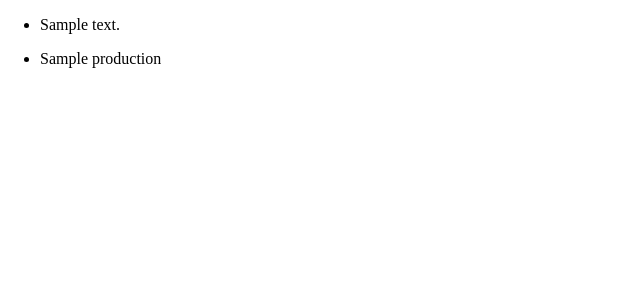
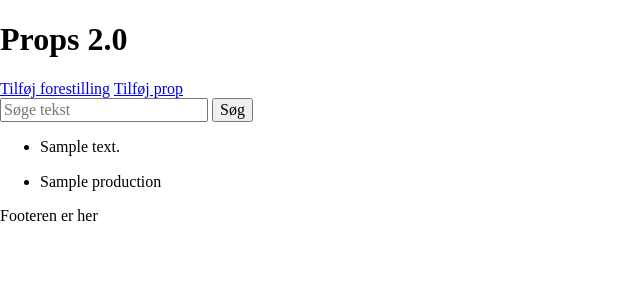
Before and after one commit to Project-Props/Props, a PHP site: page / in a window 1280 px wide. Shown: the top 300 px of the page, without its empty margins (0-640 px from the left). Run offline with PHP 8.4, Linux system fonts and the light colour scheme; tables that the repository leaves empty hold one stand-in row (values such as "Sample post"); some libraries are stand-ins or nearby versions.

Commit message:
add more stuff to layout

```diff
--- a/views/layout.php
+++ b/views/layout.php
@@ -12,7 +12,27 @@
   </head>
   <body>
 
-    <?php $this->include_template(); ?>
+    <header class="main-header">
+      <h1>Props 2.0</h1>
+
+      <nav>
+        <a href="/productions/new">Tilføj forestilling</a>
+        <a href="/props/new">Tilføj prop</a>
+      </nav>
+
+      <form action="/search" method="GET">
+        <input type="search" name="query" placeholder="Søge tekst">
+        <input type="submit" value="Søg">
+      </form>
+    </header>
+
+    <div class="main-content">
+      <?php $this->include_template(); ?>
+    </div>
+
+    <footer class="main-footer">
+      <p>Footeren er her</p>
+    </footer>
 
   </body>
 </html>
```
